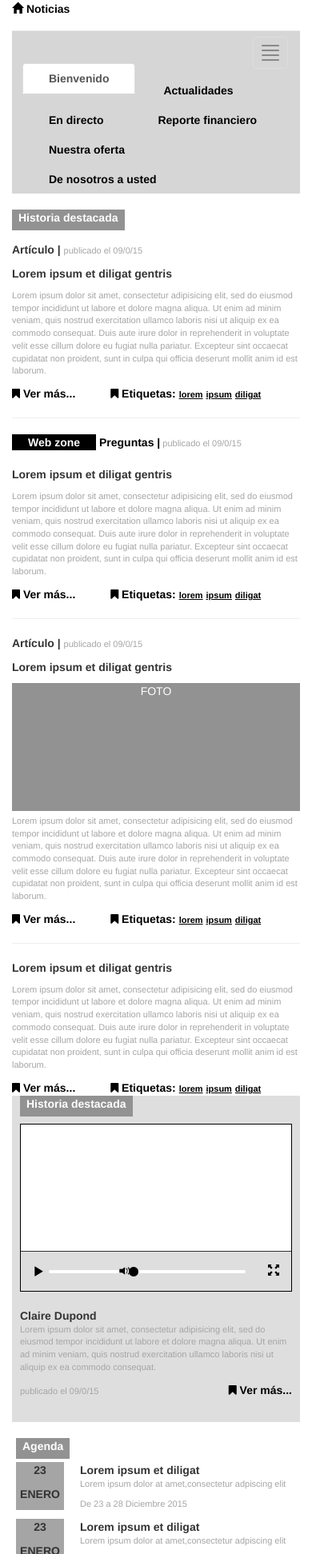
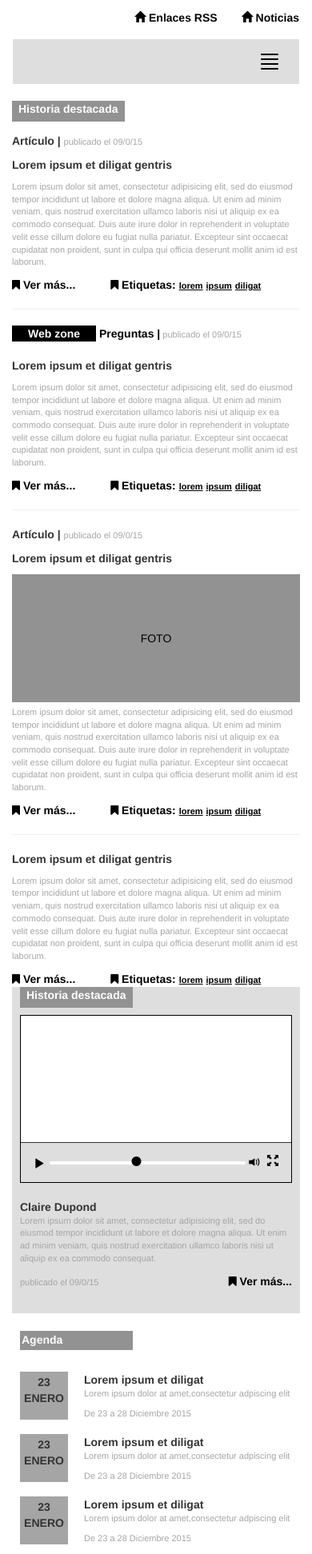
Before and after one commit to Carmenrosacoder/grid-system-bootstrap, a plain HTML site: page Problema/index.html in a window 390 px wide. Shown: the part 57-2000 px from the top of the page at 80% size. Drawn offline with nearby package versions, Linux system fonts and the light colour scheme.

Commit message:
Finalizado100%

```diff
--- a/Problema/css/main.css
+++ b/Problema/css/main.css
@@ -1,6 +1,12 @@
 /* Inserta tu código aqui */
 
-
+.row {
+    padding: 0px;
+    margin: 0px;
+}
+.sinpadding [class*="col-"] {
+    padding: 0;
+}
 /*BOOTSTRAP PARCH*/
 
 .nav-tabs {
@@ -8,6 +14,7 @@
     border: none;
     padding: 40px 13px 0px 13px;
 }
+
 .nav-tabs li a {
     color: black;
     font-weight: bold;
@@ -43,10 +50,23 @@
     border: 1px solid black;
     border-radius: 0px;
 }
-
-/*BOTON*/
+.navbar-brand{
+    font-size: 30px;
+}
+a {
+    color: black;
+    font-weight: bold;
+}
+.navbar-collapse.in {
+    overflow-y: hidden;
+}
+.navbar-toggle .icon-bar{
+    background-color: black;
+}
+/*Articulo*/
 
 .btn_plomo {
+
     background-color: #929292;
     color: white;
     padding: 2px 8px 8px 8px;
@@ -71,13 +91,15 @@
 .vermas_right {
     float: right;
 }
-.row {
-    padding: 0px;
-    margin: 0px;
+#foto {
+    padding: 70px;
+    height: 160px;
+    margin: 5px 0px;
+    text-align: center;
+    color: black;
 }
-.sinpadding [class*="col-"] {
-    padding: 0;
-}
+
+/*Video*/
 .text-white {
     background-color: white;
     border: 1px solid black;
@@ -96,36 +118,41 @@
     border-top: 1px solid;
 }
 .barra_video {
-    margin: 15px;
+    position: relative;
+    margin: 16px;
 }
 .time_video {
     border-radius: 4px;
     background-color: white;
-    margin: -12px 20px;
+    margin: -13px 20px;
     width: 80%;
     height: 4px;
     text-align: center;
 }
 .fa-circle {
-    position: relative;
-    left: 120px;
+    font-size: 1em;
+    position: absolute;
+    left: 40%;
+    top: 6%;
 }
 .glyphicon-volume-up {
-    position: relative;
-    left: 30%;
+
+    position: absolute;
+    left: 88%;
+
 }
-a {
-    color: black;
-    font-weight: bold;
+
+/*Agenda*/
+.agenda {
+
+    margin: 3px 10px;
 }
-#foto {
-    padding: 0px;
-    height: 160px;
-    margin: 5px 0px;
-    text-align: center;
+.agenda_fecha{
+    height: 78px;
 }
-.agenda {
-    margin: 0px 5px;
+#agend_btn{
+    padding: 3px 88px 5px 2px;
+
 }
 .dia {
     float: left;
@@ -135,14 +162,11 @@ a {
     margin-right: 20px;
     text-align: center;
     font-weight: bold;
+    padding: 1%;
 }
-.btns_plomo {
-    padding: 0px;
-    height: 74px;
-}
-.navbar-collapse.in {
-    overflow-y: hidden;
-}
+
+
+/*masinformacion y magazine*/
 .magazine {
     background-color: #ebebeb;
 }
@@ -154,8 +178,9 @@ a {
     line-height: 20px;
     display: block;
 }
+/*footer*/
 .info_footer {
-    width: 200px;
+    width: 170px;
     display: inline-block;
     vertical-align: text-top !important;
     padding-top: 20px;
@@ -166,6 +191,7 @@ a {
     height: 4px;
 }
 
+
 /*MEDIA QUERIES*/
 
 @media (min-width:768px) and (max-width:1199px) {
@@ -175,12 +201,35 @@ a {
         padding: 8px 5px;
     }
 }
-@media (min-width:600px) {
+@media (max-width:600px)  {
     .navbar-nav {
         float: right;
     }
     .navbar-nav li {
         float: right;
+        display: block;
     }
-    .navbar-toggle {}
+    .navbar-header{
+        background-color: #DEDEDE;
+    }
+    .nav-tabs li{
+    float: none;
 }
+
+}
+@media (max-width:768px)  {
+    .navbar-nav {
+        float: right;
+    }
+    .navbar-nav li {
+        float: right;
+        display: block;
+    }
+    .navbar-header{
+        background-color: #DEDEDE;
+    }
+    .nav-tabs li{
+    float: none;
+}
+
+}
--- a/Problema/index.html
+++ b/Problema/index.html
@@ -19,12 +19,14 @@
 
 <body>
 	<div class="container  sinpadding">
-		<nav class="navbar navbar-default">
+
+		<nav class="navbar ">
 			<div class="container-fluid">
-				<!-- Brand and toggle get grouped for better mobile display -->
 				<a class="navbar-brand" href="#">Site name</a>
 				<div class="navbar-right">
 					<ul class="nav navbar-nav ">
+						<li><a href="#"><i class="glyphicon glyphicon-home"></i> Noticias</a></li>
+						<li><a href="#"><i class="glyphicon glyphicon-home"></i> Enlaces RSS </a></li>
 						<li>
 							<form class="navbar-form  hidden-md hidden-xs hidden-sm" role="search">
 								<div class="form-group ">
@@ -33,23 +35,23 @@
 								<button type="submit" class="btn btn-default">Buscar</button>
 							</form>
 						</li>
-						<li><a href="#"><i class="glyphicon glyphicon-home"></i> Enlaces RSS </a></li>
-						<li><a href="#"><i class="glyphicon glyphicon-home"></i> Noticias</a></li>
+
+
 					</ul>
 				</div>
 
-				<!-- Collect the nav links, forms, and other content for toggling -->
-				<!-- /.navbar-collapse -->
 			</div>
-			<button type="button" class="navbar-toggle collapsed " data-toggle="collapse" data-target="#bs-example-navbar-collapse-1" aria-expanded="false">
-				<span class="sr-only">Toggle navigation</span>
+			<div class="navbar-header">
+				<button type="button" class="navbar-toggle" data-toggle="collapse" 				data-target="#myNavbar">
 				<span class="icon-bar"></span>
 				<span class="icon-bar"></span>
 				<span class="icon-bar"></span>
 				<span class="icon-bar"></span>
-			</button>
-			<div class=" navbar-collapse " id="bs-example-navbar-collapse-1">
-				<ul class="nav nav-tabs   ">
+				</button>
+
+			</div>
+			<div class="collapse navbar-collapse " id="myNavbar">
+				<ul class="nav nav-tabs  ">
 					<li class="active"><a href="#">Bienvenido</a></li>
 					<li><a href="#">Actualidades</a></li>
 					<li><a href="#">En directo</a></li>
@@ -58,7 +60,7 @@
 					<li><a href="#">De nosotros a usted</a></li>
 				</ul>
 			</div>
-			<!-- /.container-fluid -->
+
 		</nav>
 		<div class="row">
 			<div class="col-lg-5 col-sm-6">
@@ -146,9 +148,11 @@
 							<div class="barra_video">
 								<a href="#"> <i class="glyphicon glyphicon-play"></i></a>
 								<div class="time_video">
+
 								</div>
 								<a href="#"> <i class="fa fa-circle"></i></a>
 								<a href="#"><i class="glyphicon glyphicon-volume-up "></i></a>
+
 								<a href="#"><i class="glyphicon glyphicon-fullscreen vermas_right "></i></a>
 							</div>
 						</div>
@@ -161,12 +165,12 @@
 				</div>
 				</br>
 				<div class="agenda">
-					<p><a href="#" class="btn_plomo">Agenda</a></p>
+					<p ><a href="#" class="btn_plomo" id="agend_btn">Agenda</a></p>
+				</br>
 					<div class="agenda_fecha">
 						<div class="fechas">
 							<div class="dia">
-								<p>23</p>
-								<p>ENERO</p>
+								<p>23 ENERO</p>
 							</div>
 							<strong>Lorem ipsum et diligat</strong>
 							<p class="text_plomo">Lorem ipsum dolor at amet,consectetur adpiscing elit</p>
@@ -176,8 +180,7 @@
 					<div class="agenda_fecha">
 						<div class="fechas">
 							<div class="dia">
-								<p>23</p>
-								<p>ENERO</p>
+								<p>23 ENERO</p>
 							</div>
 							<strong>Lorem ipsum et diligat</strong>
 							<p class="text_plomo">Lorem ipsum dolor at amet,consectetur adpiscing elit</p>
@@ -187,8 +190,7 @@
 					<div class="agenda_fecha">
 						<div class="fechas">
 							<div class="dia">
-								<p>23</p>
-								<p>ENERO</p>
+								<p>23 ENERO</p>
 							</div>
 							<strong>Lorem ipsum et diligat</strong>
 							<p class="text_plomo">Lorem ipsum dolor at amet,consectetur adpiscing elit</p>
@@ -198,8 +200,7 @@
 					<div class="agenda_fecha">
 						<div class="fechas">
 							<div class="dia">
-								<p>23</p>
-								<p>ENERO</p>
+								<p>23 ENERO</p>
 							</div>
 							<strong>Lorem ipsum et diligat</strong>
 							<p class="text_plomo">Lorem ipsum dolor at amet,consectetur adpiscing elit</p>
@@ -311,7 +312,7 @@
 				<a href="#"><i class="fa fa-bookmark info_fa">  Contáctanos</i></a>
 				<a href="#"><i class="fa fa-bookmark info_fa">  FAQ</i></a>
 				<a href="#"><i class="fa fa-bookmark info_fa">  Haga sus preguntas</i></a>
-				<a href="#"><i class="fa fa-bookmark info_fa">  Habitat/Urbanismo</i></a>
+
 			</div>
 		</div>
 
@@ -322,6 +323,9 @@
 	<!-- jQuery (necesario para que funcionen los componentes de Bootstrap) -->
 	<script src="js/jquery-1.11.3.min.js"></script>
 	<script src="js/bootstrap.min.js"></script>
+
+	<script src="https://maxcdn.bootstrapcdn.com/bootstrap/3.3.6/js/bootstrap.min.js" integrity="sha384-0mSbJDEHialfmuBBQP6A4Qrprq5OVfW37PRR3j5ELqxss1yVqOtnepnHVP9aJ7xS" crossorigin="anonymous"></script>
+
 </body>
 
 </html>
```
